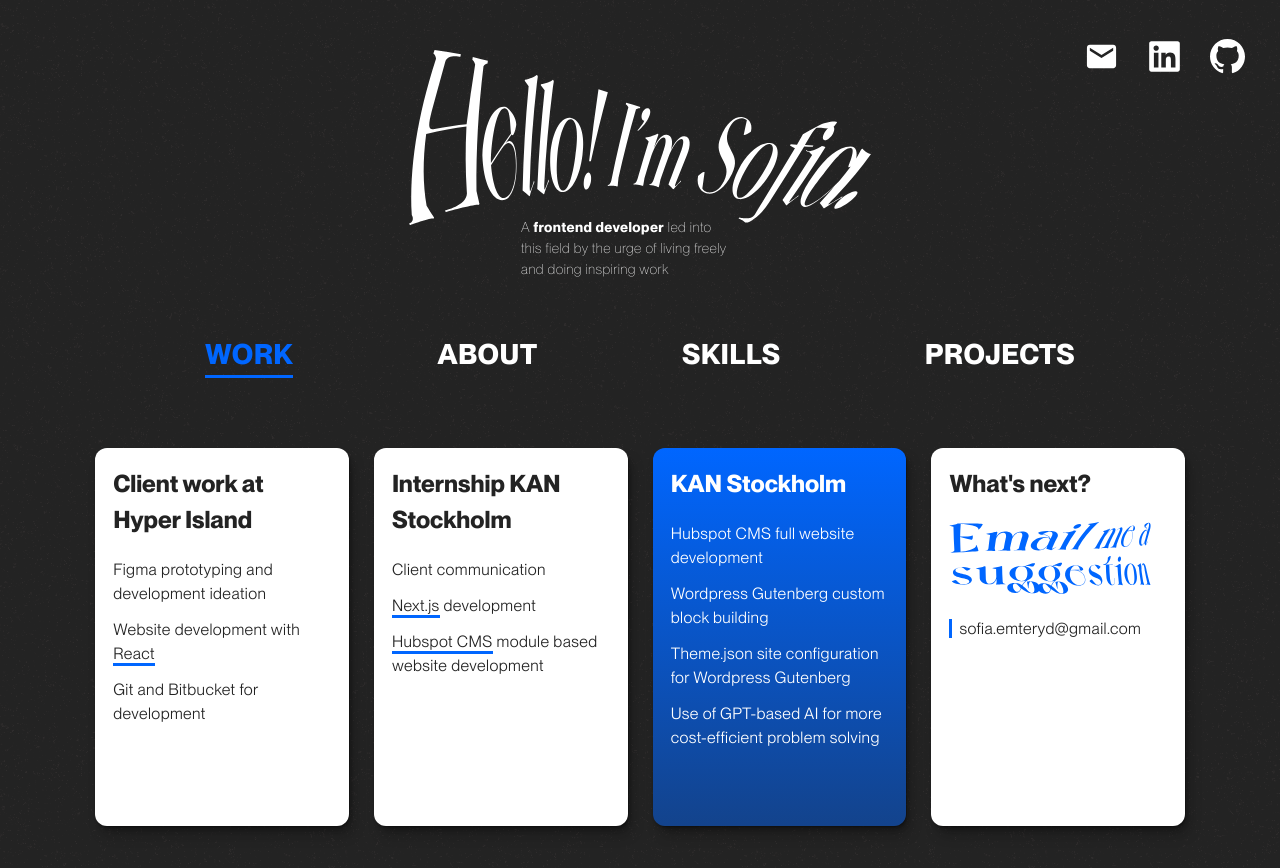
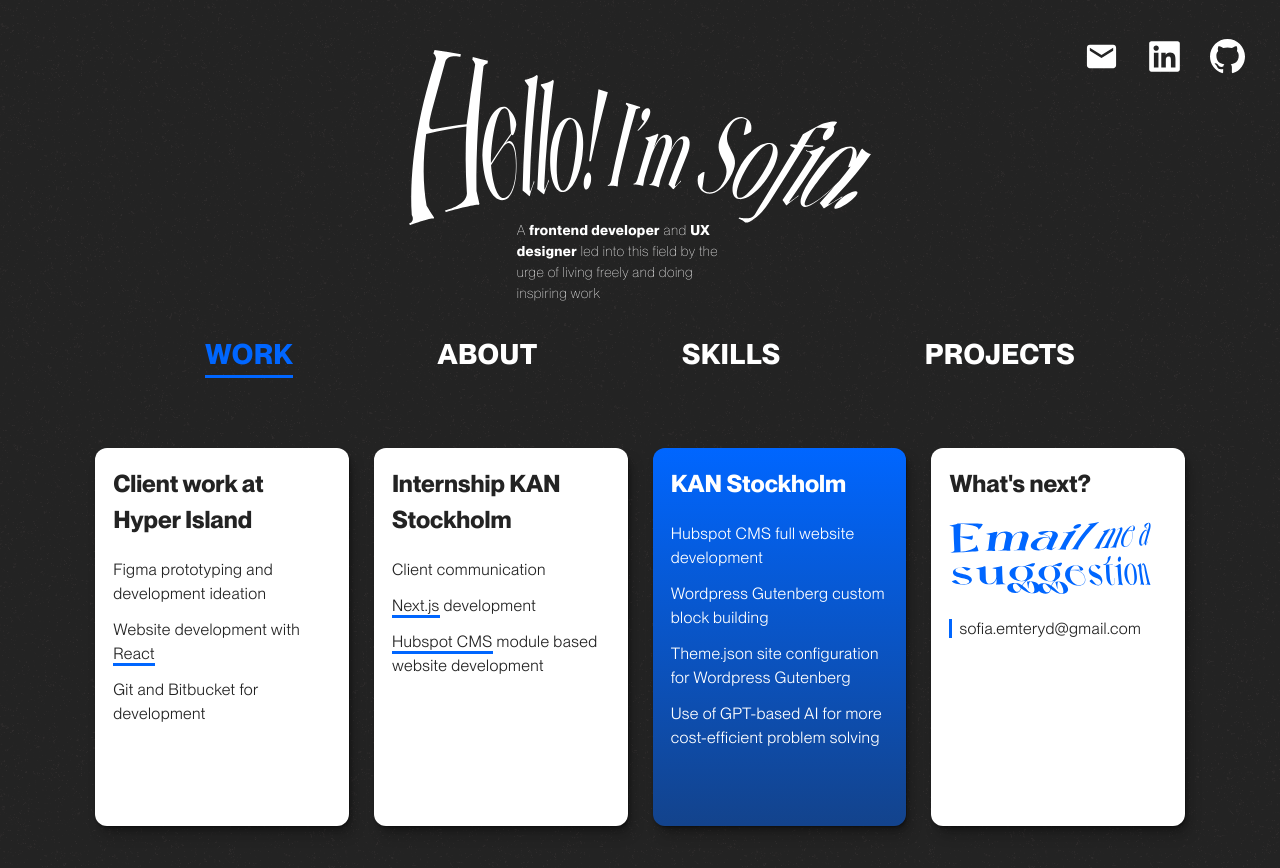
Before and after one commit to SofiaEmt/portfolio-2023, a React (Vite) app: page / in a window 1280 px wide. Shown: the top 868 px of the page. Built offline with nearby package versions, Linux system fonts and the light colour scheme.

Commit message:
Update to description

```diff
--- a/src/Components/Head.jsx
+++ b/src/Components/Head.jsx
@@ -7,7 +7,7 @@ const Head = () => {
             <figure className="img_container">
                 <img className="img" src={hello} target="_blank" />
             </figure>
-            <p className='desc'>A <strong>frontend developer</strong> led into this field by the urge of living freely and doing inspiring work</p>
+            <p className='desc'>A <strong>frontend developer</strong> and <strong>UX designer</strong> led into this field by the urge of living freely and doing inspiring work</p>
         </section>
         </>
     )
--- a/src/Styles/global/header.css
+++ b/src/Styles/global/header.css
@@ -21,8 +21,10 @@
 .desc {
     width: 45%;
     position: absolute;
-    bottom: -4.5rem;
-    left: 8rem;
+/*     bottom: -4.5rem;
+    left: 8rem; */
+    bottom: -6.2rem;
+    left: 7.7rem;
     background-color: transparent;
 }
 
```
